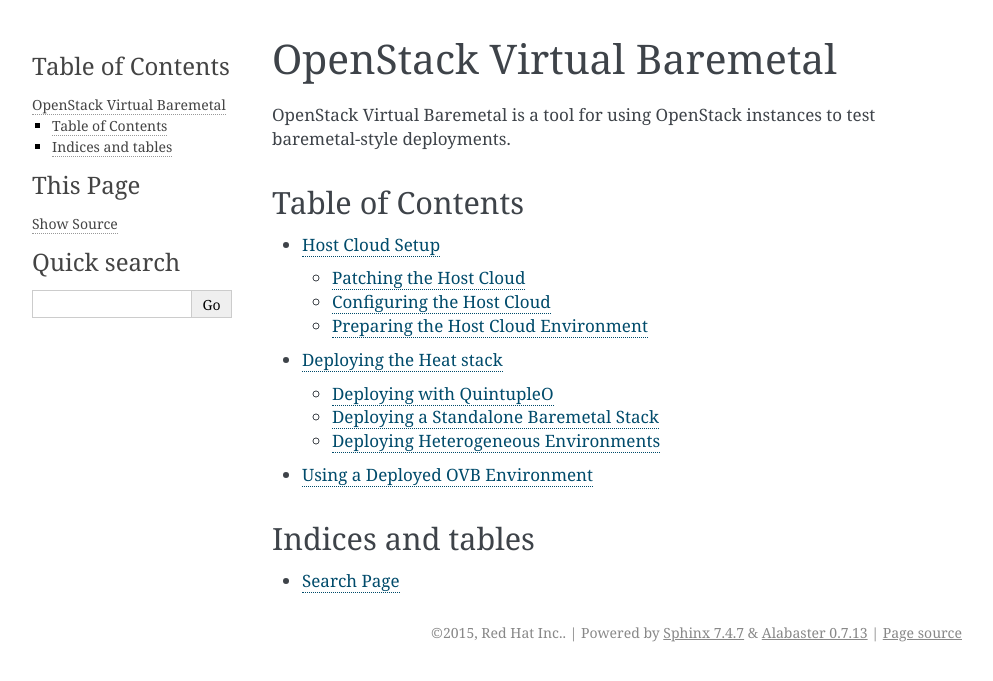
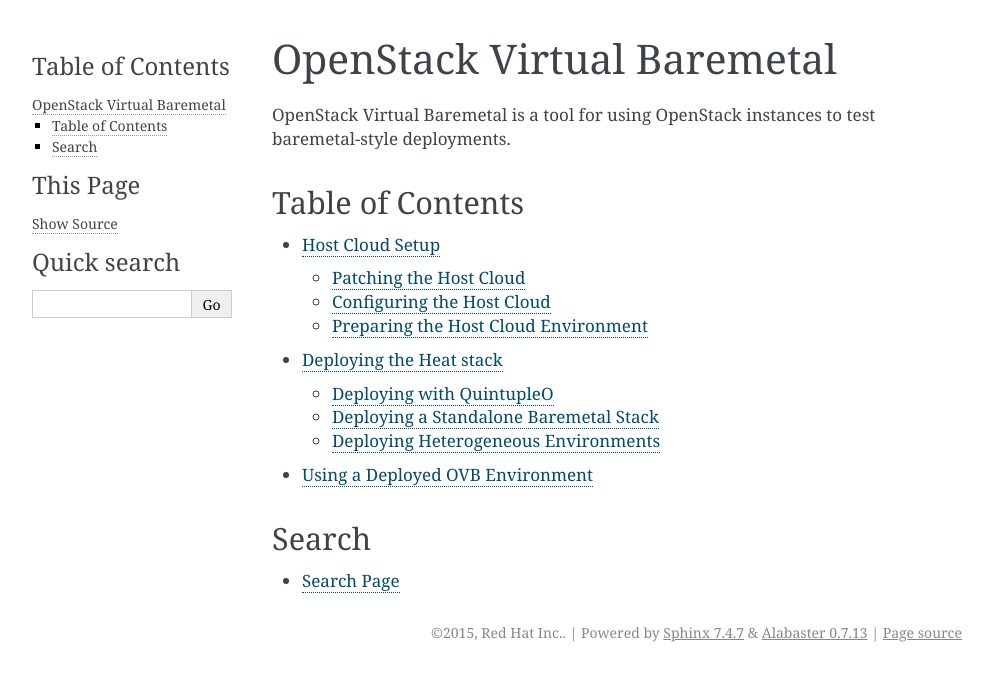
Before and after one commit to cybertron/openstack-virtual-baremetal, a Sphinx documentation site: the page built from doc/source/index.rst, in a window 1280 px wide. Shown: the top 681 px of the page, without its empty margins (148-1141 px from the left). Built offline with Sphinx 7.4.7, drawn with Linux system fonts in a browser that asks for light colours; pages that are not in the unit, such as notebooks, are missing from menus.

Commit message:
s/Indices and tables/Search/
There aren't any indices or tables in this section anymore, so
rename it to what it actually does include.

```diff
--- a/doc/source/index.rst
+++ b/doc/source/index.rst
@@ -15,7 +15,7 @@
    deploy/deploy
    usage/usage
 
-Indices and tables
-------------------
+Search
+------
 
 * :ref:`search`
```
